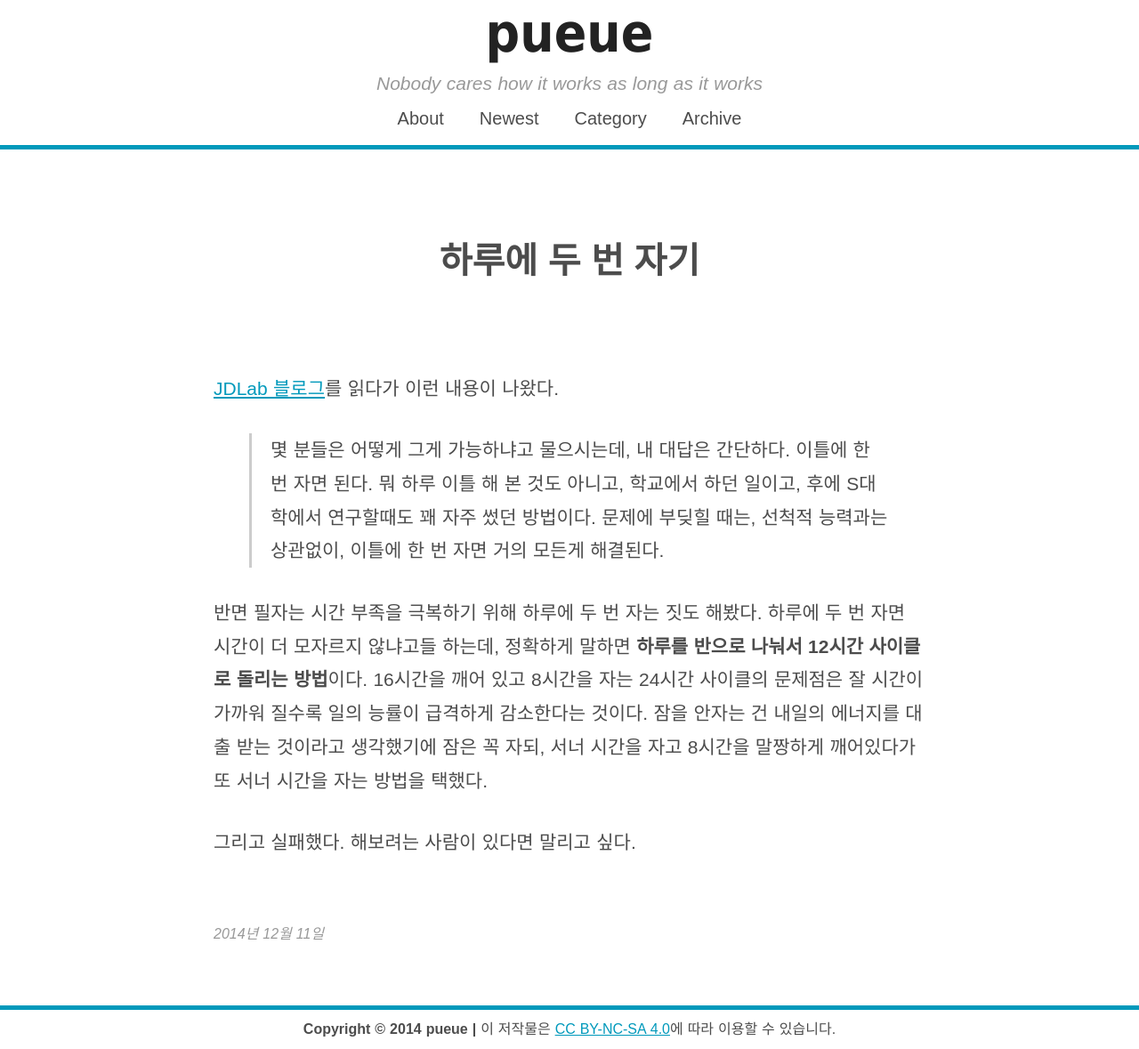
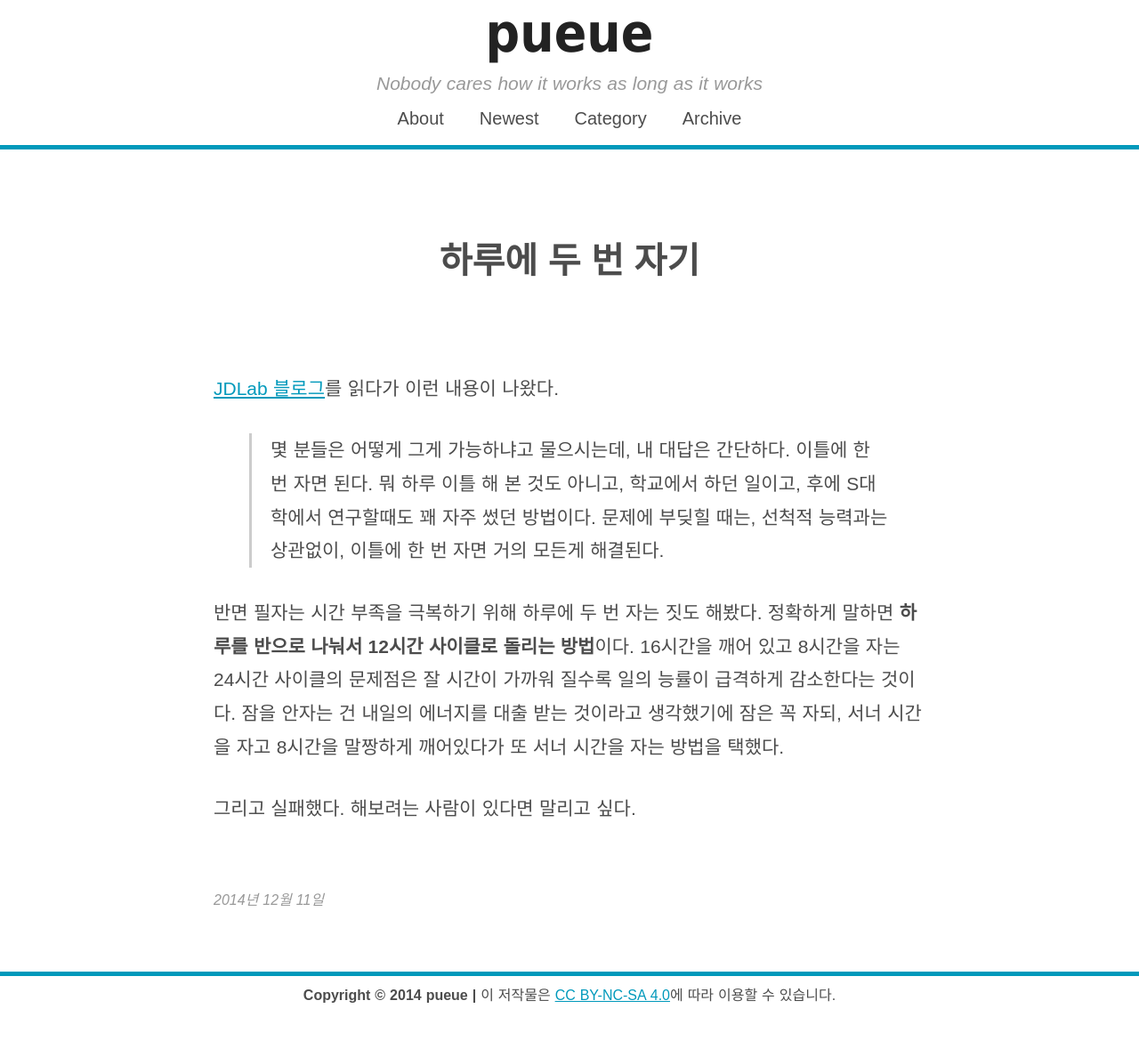
Before and after one commit to gloorx/gloorx.github.io, a Jekyll site: the page built from _posts/2014-12-11-sleeping-twice-a-day.md, in a window 1280 px wide. Shown: the whole page at 89% size. Built offline with Jekyll 4.4.1, drawn with Linux system fonts in a browser that asks for light colours; some web fonts are replaced; after the commit the page ends 1142 px from its top, so only the background shows below that.

Commit message:
modify post

```diff
--- a/_posts/2014-12-11-sleeping-twice-a-day.md
+++ b/_posts/2014-12-11-sleeping-twice-a-day.md
@@ -6,6 +6,6 @@ title: 하루에 두 번 자기
 
 > 몇 분들은 어떻게 그게 가능하냐고 물으시는데, 내 대답은 간단하다. 이틀에 한 번 자면 된다. 뭐 하루 이틀 해 본 것도 아니고, 학교에서 하던 일이고, 후에 S대학에서 연구할때도 꽤 자주 썼던 방법이다. 문제에 부딪힐 때는, 선척적 능력과는 상관없이, 이틀에 한 번 자면 거의 모든게 해결된다.
 
-반면 필자는 시간 부족을 극복하기 위해 하루에 두 번 자는 짓도 해봤다. 하루에 두 번 자면 시간이 더 모자르지 않냐고들 하는데,  정확하게 말하면 **하루를 반으로 나눠서 12시간 사이클로 돌리는 방법**이다. 16시간을 깨어 있고 8시간을 자는 24시간 사이클의 문제점은 잘 시간이 가까워 질수록 일의 능률이 급격하게 감소한다는 것이다. 잠을 안자는 건 내일의 에너지를 대출 받는 것이라고 생각했기에 잠은 꼭 자되, 서너 시간을 자고 8시간을 말짱하게 깨어있다가 또 서너 시간을 자는 방법을 택했다.
+반면 필자는 시간 부족을 극복하기 위해 하루에 두 번 자는 짓도 해봤다. 정확하게 말하면 **하루를 반으로 나눠서 12시간 사이클로 돌리는 방법**이다. 16시간을 깨어 있고 8시간을 자는 24시간 사이클의 문제점은 잘 시간이 가까워 질수록 일의 능률이 급격하게 감소한다는 것이다. 잠을 안자는 건 내일의 에너지를 대출 받는 것이라고 생각했기에 잠은 꼭 자되, 서너 시간을 자고 8시간을 말짱하게 깨어있다가 또 서너 시간을 자는 방법을 택했다.
 
 그리고 실패했다. 해보려는 사람이 있다면 말리고 싶다.
```
